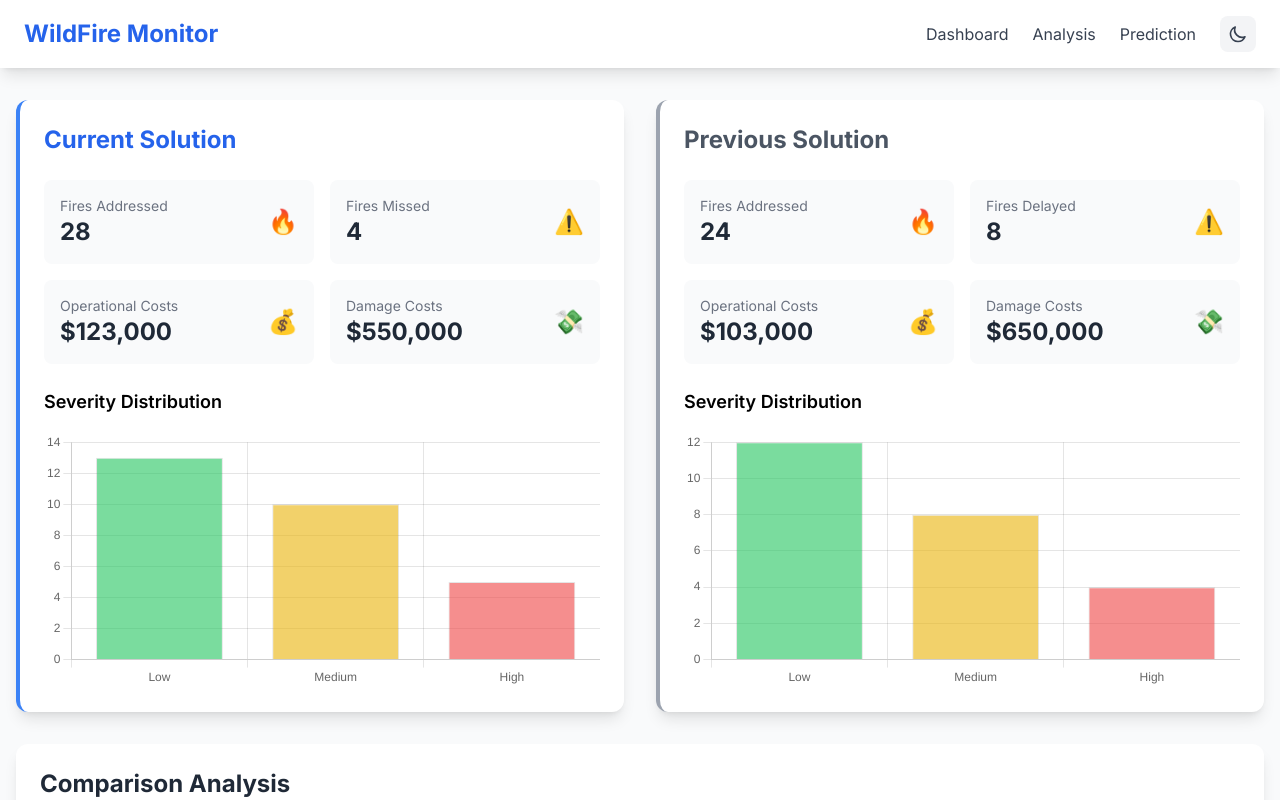
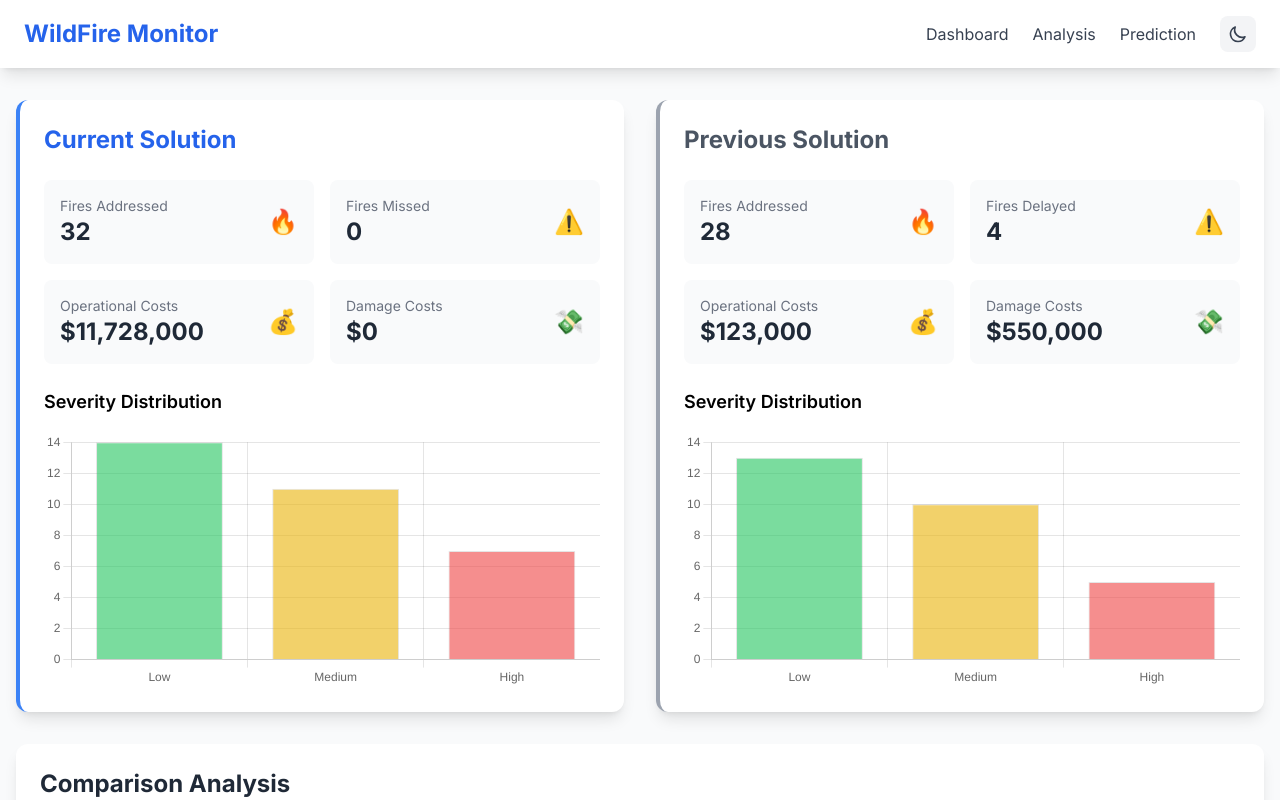
Before and after one commit to ParhamEsmaeily/SAP-CONUHACKS-IX, a React (Create React App) app in the folder FrontEnd/wildfire-dashboard/: page /analysis in a window 1280 px wide. Shown: the top 800 px of the page. Built offline with nearby package versions, Linux system fonts and the light colour scheme.

Commit message:
Revert "load part 1 result from json file"
This reverts commit 8a7ac08c6be895a69ef26237f17ddc722272c130.

```diff
--- a/FrontEnd/wildfire-dashboard/public/model1_supposedTrue.json
+++ /dev/null
@@ -1,56 +0,0 @@
-{
-  "summary": {
-    "total_fires_handled": 28,
-    "total_fires_missed": 4,
-    "units_used": 28,
-    "total_units": 28
-  },
-  "by_severity": {
-    "handled": {
-      "low": 13,
-      "medium": 10,
-      "high": 5
-    },
-    "missed": {
-      "low": 1,
-      "medium": 1,
-      "high": 2
-    }
-  },
-  "costs": {
-    "operational": 123000,
-    "damage": 550000,
-    "total": 673000
-  },
-  "assignments": [
-    "2024-01-01: low fire at (45.7747, -73.3052) -> smoke_jumper (ID: 0)",
-    "2024-01-03: high fire at (44.5963, -72.3298) -> smoke_jumper (ID: 1)",
-    "2024-01-03: low fire at (44.5917, -72.7931) -> smoke_jumper (ID: 2)",
-    "2024-01-13: medium fire at (44.0596, -72.3365) -> smoke_jumper (ID: 3)",
-    "2024-01-18: low fire at (45.8991, -72.4297) -> smoke_jumper (ID: 4)",
-    "2024-01-29: high fire at (45.3772, -72.4617) -> fire_engine (ID: 5)",
-    "2024-02-07: low fire at (45.2376, -72.7731) -> fire_engine (ID: 6)",
-    "2024-02-13: medium fire at (45.5061, -73.5626) -> fire_engine (ID: 7)",
-    "2024-03-17: medium fire at (44.7745, -72.3508) -> fire_engine (ID: 8)",
-    "2024-03-17: low fire at (44.7544, -73.6241) -> fire_engine (ID: 9)",
-    "2024-03-29: high fire at (44.5771, -73.4983) -> fire_engine (ID: 10)",
-    "2024-04-04: low fire at (44.8483, -73.7878) -> fire_engine (ID: 11)",
-    "2024-04-04: low fire at (45.237, -72.3099) -> fire_engine (ID: 12)",
-    "2024-06-06: low fire at (45.0448, -72.7419) -> fire_engine (ID: 13)",
-    "2024-06-14: high fire at (44.5355, -73.697) -> fire_engine (ID: 14)",
-    "2024-06-19: medium fire at (45.8497, -72.3991) -> helicopter (ID: 15)",
-    "2024-07-08: medium fire at (45.4207, -73.5608) -> helicopter (ID: 16)",
-    "2024-07-26: medium fire at (45.1636, -72.7738) -> helicopter (ID: 17)",
-    "2024-08-11: low fire at (44.422, -73.8217) -> tanker_plane (ID: 18)",
-    "2024-08-15: high fire at (44.9893, -72.9472) -> tanker_plane (ID: 19)",
-    "2024-08-26: medium fire at (44.4875, -73.9055) -> ground_crew (ID: 20)",
-    "2024-09-04: low fire at (45.9548, -72.0209) -> ground_crew (ID: 21)",
-    "2024-09-04: low fire at (45.0288, -73.4796) -> ground_crew (ID: 22)",
-    "2024-09-08: low fire at (45.1302, -73.0222) -> ground_crew (ID: 23)",
-    "2024-09-23: low fire at (44.0927, -73.8376) -> ground_crew (ID: 24)",
-    "2024-09-28: medium fire at (45.532, -72.0069) -> ground_crew (ID: 25)",
-    "2024-10-16: medium fire at (44.7212, -73.1703) -> ground_crew (ID: 26)",
-    "2024-10-27: medium fire at (44.0144, -73.8114) -> ground_crew (ID: 27)"
-  ],
-  "timestamp": "2025-02-02T05:17:40.920181"
-}
--- a/FrontEnd/wildfire-dashboard/src/pages/Analysis.jsx
+++ b/FrontEnd/wildfire-dashboard/src/pages/Analysis.jsx
@@ -1,57 +1,30 @@
 import { useState, useEffect } from 'react';
 import { Bar } from 'react-chartjs-2';
-import { fetchJSON } from '../utils/jsonParser';
-import Loading from '../components/Loading';
-import Error from '../components/Error';
 
 function Analysis() {
-  const [currentSolution, setCurrentSolution] = useState(null);
-  const [previousSolution, setPreviousSolution] = useState(null);
-  const [loading, setLoading] = useState(true);
-  const [error, setError] = useState(null);
-
-  useEffect(() => {
-    const fetchData = async () => {
-      try {
-        // Fetch from public folder using the public URL
-        const supposedData = await fetchJSON('/model1_supposedTrue.json');
-
-        // Transform the data for current solution view
-        setCurrentSolution({
-          "Number of fires addressed": supposedData.summary.total_fires_handled,
-          "Number of fires missed": supposedData.summary.total_fires_missed,
-          "Total operational costs": supposedData.costs.operational,
-          "Estimated damage costs": supposedData.costs.damage,
+  const [currentSolution, setCurrentSolution] = useState({
+    "Number of fires addressed": 32,
+    "Number of fires missed": 0,
+    "Total operational costs": 11728000,
+    "Estimated damage costs": 0,
     "Fire severity (addressed)": {
-            "low": supposedData.by_severity.handled.low,
-            "medium": supposedData.by_severity.handled.medium,
-            "high": supposedData.by_severity.handled.high
+      "low": 14,
+      "medium": 11,
+      "high": 7
     }
   });
 
-        // Use the same data but slightly modified for previous solution
-        setPreviousSolution({
-          "Number of fires addressed": supposedData.summary.total_fires_handled - 4,
-          "Number of fires delayed": supposedData.summary.total_fires_missed + 4,
-          "Total operational costs": supposedData.costs.operational - 20000,
-          "Estimated damage costs": supposedData.costs.damage + 100000,
+  const [previousSolution, setPreviousSolution] = useState({
+    "Number of fires addressed": 28,
+    "Number of fires delayed": 4,
+    "Total operational costs": 123000,
+    "Estimated damage costs": 550000,
     "Fire severity report": {
-            "low": supposedData.by_severity.handled.low - 1,
-            "medium": supposedData.by_severity.handled.medium - 2,
-            "high": supposedData.by_severity.handled.high - 1
+      "low": 13,
+      "medium": 10,
+      "high": 5
     }
   });
-
-        setLoading(false);
-      } catch (err) {
-        console.error('Error fetching data:', err);
-        setError('Failed to load analysis data. Make sure the JSON file is in the public folder.');
-        setLoading(false);
-      }
-    };
-
-    fetchData();
-  }, []);
 
   const SolutionCard = ({ title, data, isCurrentSolution }) => {
     const severityChartData = {
@@ -71,8 +44,8 @@ function Analysis() {
     };
 
     return (
-      <div className={`bg-white dark:bg-gray-800 rounded-xl shadow-lg p-6 ${isCurrentSolution ? 'border-l-4 border-blue-500' : 'border-l-4 border-gray-400'}`}>
-        <h2 className={`text-2xl font-bold mb-6 ${isCurrentSolution ? 'text-blue-600 dark:text-blue-400' : 'text-gray-600 dark:text-gray-400'}`}>
+      <div className={`bg-white rounded-xl shadow-lg p-6 ${isCurrentSolution ? 'border-l-4 border-blue-500' : 'border-l-4 border-gray-400'}`}>
+        <h2 className={`text-2xl font-bold mb-6 ${isCurrentSolution ? 'text-blue-600' : 'text-gray-600'}`}>
           {title}
         </h2>
 
@@ -100,7 +73,7 @@ function Analysis() {
         </div>
 
         <div className="mt-6">
-          <h3 className="text-lg font-semibold mb-4 dark:text-white">Severity Distribution</h3>
+          <h3 className="text-lg font-semibold mb-4">Severity Distribution</h3>
           <div className="h-64">
             <Bar data={severityChartData} options={{
               responsive: true,
@@ -109,18 +82,6 @@ function Analysis() {
                 legend: {
                   display: false
                 }
-              },
-              scales: {
-                y: {
-                  ticks: {
-                    color: document.documentElement.classList.contains('dark') ? '#fff' : '#666'
-                  }
-                },
-                x: {
-                  ticks: {
-                    color: document.documentElement.classList.contains('dark') ? '#fff' : '#666'
-                  }
-                }
               }
             }} />
           </div>
@@ -128,10 +89,6 @@ function Analysis() {
       </div>
     );
   };
-
-  if (loading) return <Loading />;
-  if (error) return <Error message={error} />;
-  if (!currentSolution || !previousSolution) return <Error message="No data available" />;
 
   return (
     <div className="space-y-8">
@@ -148,8 +105,8 @@ function Analysis() {
         />
       </div>
 
-      <div className="bg-white dark:bg-gray-800 rounded-xl shadow-lg p-6">
-        <h2 className="text-2xl font-bold mb-6 text-gray-800 dark:text-white">Comparison Analysis</h2>
+      <div className="bg-white rounded-xl shadow-lg p-6">
+        <h2 className="text-2xl font-bold mb-6 text-gray-800">Comparison Analysis</h2>
         <div className="grid grid-cols-1 md:grid-cols-2 gap-6">
           <ComparisonMetric
             title="Improvement in Fires Addressed"
@@ -167,12 +124,13 @@ function Analysis() {
   );
 }
 
+// Reusable components
 const StatBox = ({ title, value, icon }) => (
-  <div className="bg-gray-50 dark:bg-gray-700 rounded-lg p-4 hover:shadow-md transition-shadow">
+  <div className="bg-gray-50 rounded-lg p-4 hover:shadow-md transition-shadow">
     <div className="flex items-center justify-between">
       <div>
-        <p className="text-gray-500 dark:text-gray-300 text-sm">{title}</p>
-        <p className="text-2xl font-bold text-gray-800 dark:text-white">{value}</p>
+        <p className="text-gray-500 text-sm">{title}</p>
+        <p className="text-2xl font-bold text-gray-800">{value}</p>
       </div>
       <span className="text-2xl">{icon}</span>
     </div>
@@ -180,18 +138,18 @@ const StatBox = ({ title, value, icon }) => (
 );
 
 const ComparisonMetric = ({ title, value, trend }) => (
-  <div className="bg-gray-50 dark:bg-gray-700 rounded-lg p-6">
-    <h3 className="text-lg font-semibold text-gray-700 dark:text-gray-200 mb-2">{title}</h3>
+  <div className="bg-gray-50 rounded-lg p-6">
+    <h3 className="text-lg font-semibold text-gray-700 mb-2">{title}</h3>
     <div className="flex items-center">
-      <span className={`text-2xl font-bold ${trend === 'up' ? 'text-green-600 dark:text-green-400' : 'text-red-600 dark:text-red-400'}`}>
+      <span className={`text-2xl font-bold ${trend === 'up' ? 'text-green-600' : 'text-red-600'}`}>
         {value}
       </span>
       {trend === 'up' ? (
-        <svg className="w-6 h-6 text-green-600 dark:text-green-400 ml-2" fill="none" stroke="currentColor" viewBox="0 0 24 24">
+        <svg className="w-6 h-6 text-green-600 ml-2" fill="none" stroke="currentColor" viewBox="0 0 24 24">
           <path strokeLinecap="round" strokeLinejoin="round" strokeWidth="2" d="M13 7h8m0 0v8m0-8l-8 8-4-4-6 6" />
         </svg>
       ) : (
-        <svg className="w-6 h-6 text-red-600 dark:text-red-400 ml-2" fill="none" stroke="currentColor" viewBox="0 0 24 24">
+        <svg className="w-6 h-6 text-red-600 ml-2" fill="none" stroke="currentColor" viewBox="0 0 24 24">
           <path strokeLinecap="round" strokeLinejoin="round" strokeWidth="2" d="M13 17h8m0 0v-8m0 8l-8-8-4 4-6-6" />
         </svg>
       )}
```
Lines whose indentation alone changed are shown as unchanged.
